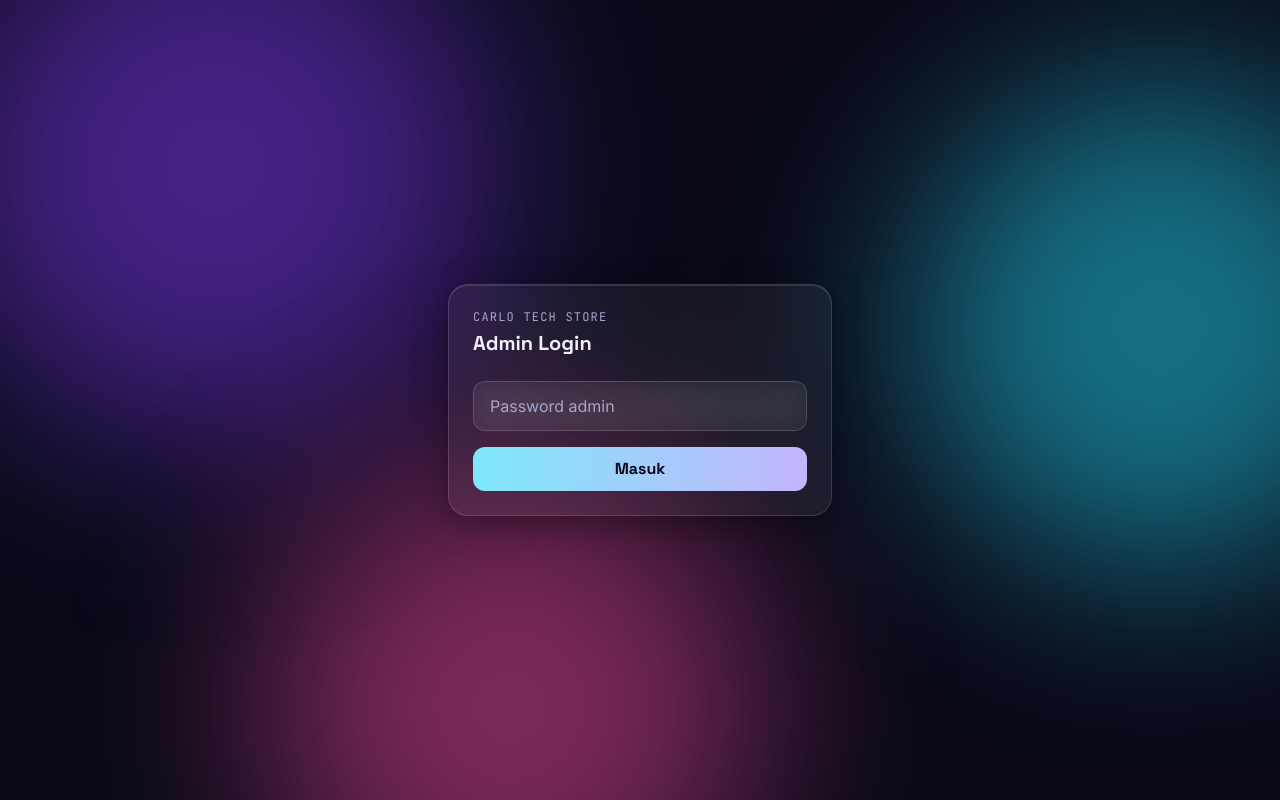
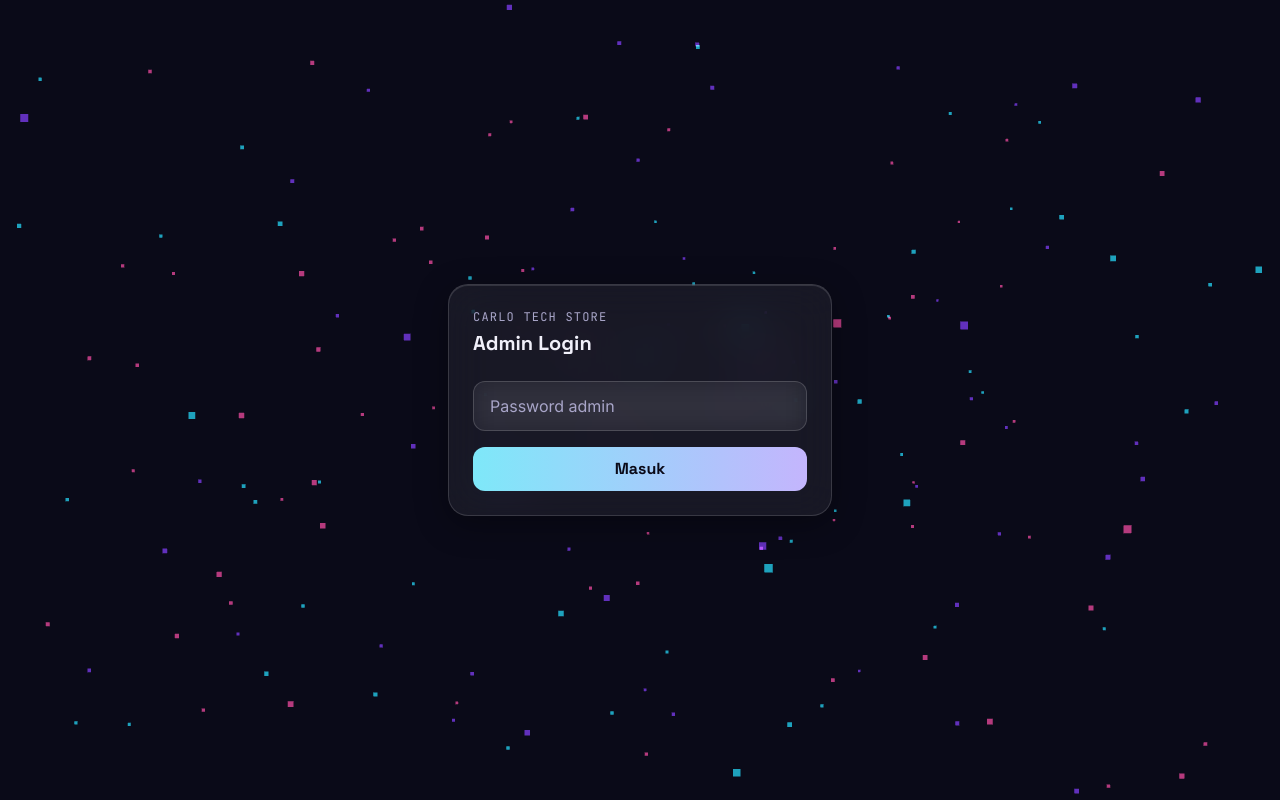
Before and after one commit to Armansj-pixel/carlotech-market, a Next.js app: page /admin/login in a window 1280 px wide. Built offline with nearby package versions, Linux system fonts and the light colour scheme.

Commit message:
Replace blob field with SmoothScroll and ThreeBackground

```diff
--- a/app/layout.tsx
+++ b/app/layout.tsx
@@ -1,6 +1,8 @@
 import type { Metadata } from "next";
 import { Space_Grotesk, Inter, JetBrains_Mono } from "next/font/google";
 import "./globals.css";
+import SmoothScroll from "@/components/SmoothScroll";
+import ThreeBackground from "@/components/ThreeBackground";
 
 const display = Space_Grotesk({
   subsets: ["latin"],
@@ -36,12 +38,8 @@ export default function RootLayout({
       <body
         className={`${display.variable} ${body.variable} ${mono.variable} font-body bg-ink text-text`}
       >
-        <div className="blob-field" aria-hidden="true">
-          <div className="blob blob-violet animate-float1" />
-          <div className="blob blob-cyan animate-float2" />
-          <div className="blob blob-pink animate-float3" />
-        </div>
-        {children}
+        <ThreeBackground />
+        <SmoothScroll>{children}</SmoothScroll>
       </body>
     </html>
   );
```
